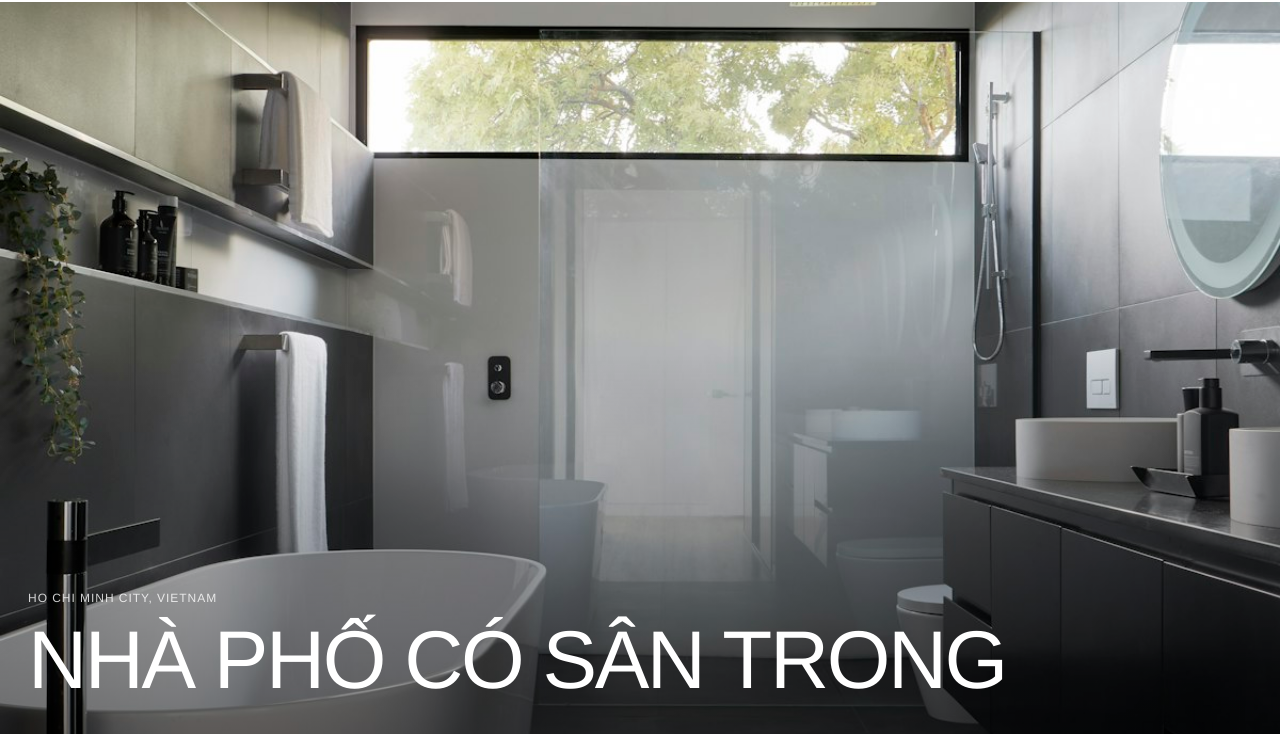
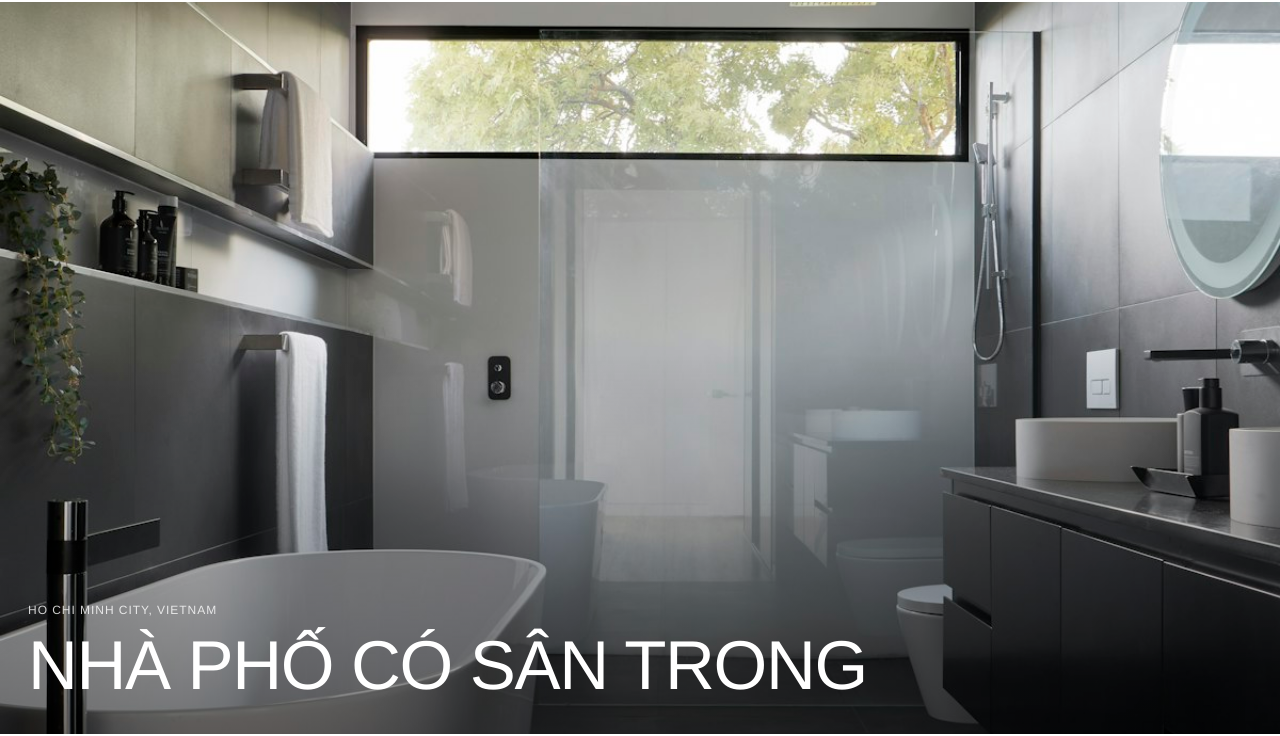
Before and after one commit to konglehong/chamgroup, a website: page project-courtyard-house.html in a window 1280 px wide. Shown: the part 66-802 px from the top of the page. Drawn offline with Linux system fonts and the light colour scheme.

Commit message:
Keep project hero title on one line

```diff
--- a/css/style.css
+++ b/css/style.css
@@ -1196,12 +1196,13 @@ img {
 }
 
 .project-detail-title h1 {
-  max-width: 980px;
+  max-width: none;
   margin: 0;
-  font-size: clamp(44px, 6.4vw, 104px);
+  font-size: clamp(42px, 5.4vw, 88px);
   line-height: 0.98;
-  letter-spacing: -0.03em;
+  letter-spacing: -0.02em;
   font-weight: 400;
+  white-space: nowrap;
 }
 
 .project-detail-intro {
@@ -2802,6 +2803,7 @@ body {
     font-size: clamp(38px, 11vw, 54px);
     line-height: 1.06;
     letter-spacing: 0;
+    white-space: normal;
   }
 
   .project-detail-intro {
```
